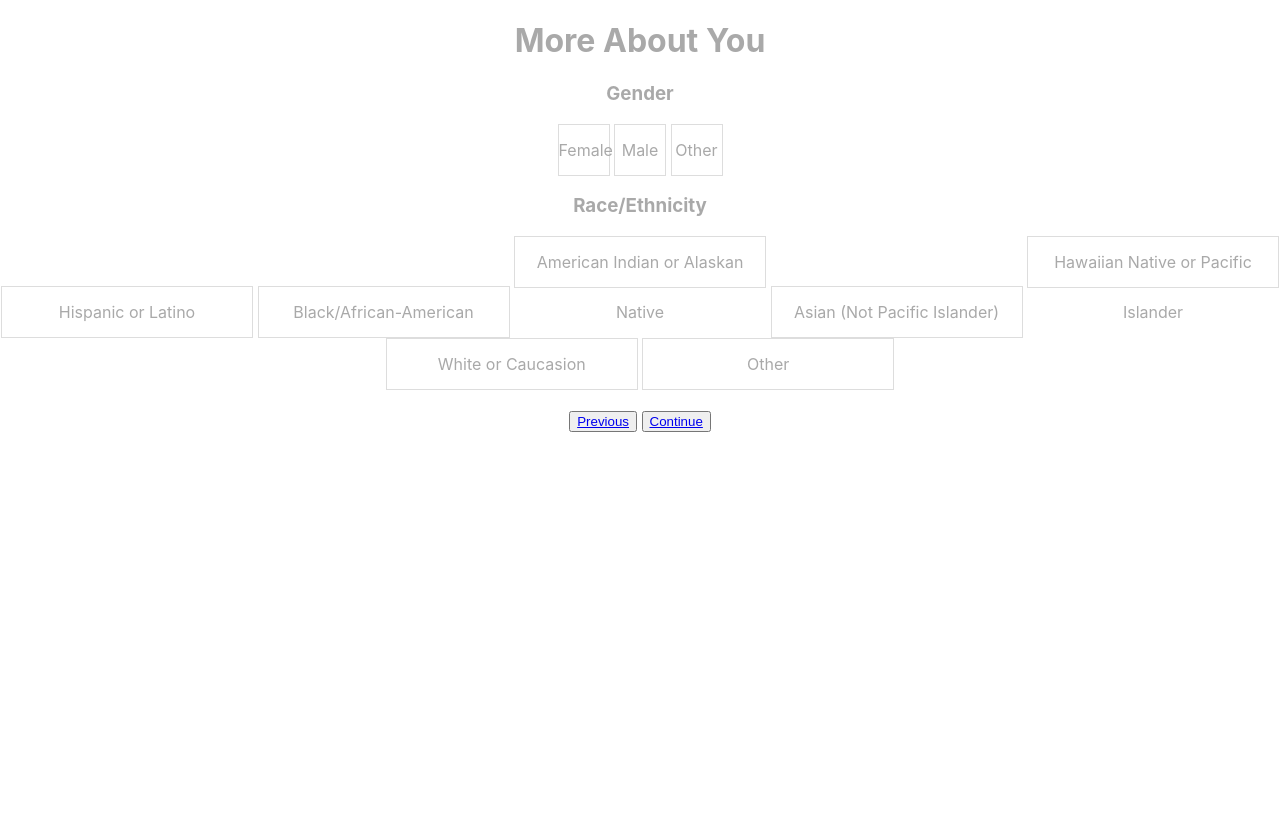
After one commit to dallas2018/team-13, a Python web app: template templates/3.html in a window 1280 px wide. The commit adds this page. Run offline with Jinja, Linux system fonts and the light colour scheme; the template is opened without the code that fills it, so the values that code supplies are empty.

Commit message:
Front-end dev

```diff
--- a/static/css/styles.css
+++ b/static/css/styles.css
@@ -0,0 +1,90 @@
+html, body {
+	margin: 0;
+	padding: 0;
+	box-sizing: border-box;
+	width: 100%;
+	height: 100%;
+	font-family: Inter UI,-apple-system,BlinkMacSystemFont,Segoe UI,Roboto,Helvetica,Arial,sans-serif;
+	color: #A9A9A9;
+  text-align: center;
+  align-items: center;
+}
+
+.home{
+  text-align: center;
+  align-items: center;
+}
+
+h1.home{
+  font-size: 72px;
+}
+.home-text-animation{
+  display: inline-block;
+	animation: type 4s steps(20);
+	overflow:hidden;
+	white-space: nowrap;
+	border-right: 4px transparent #A9A9A9;
+}
+
+@keyframes type {
+	0% {
+		width: 0ch;
+		border-right: 4px solid #A9A9A9;
+	}
+	100% {
+		width: 40ch;
+		border-right: 4px solid #A9A9A9;
+	}
+}
+
+button.home{
+  background-color: #008CBA;
+  font-size: 24px;
+  color: white;
+}
+
+.select-gender  input{
+  display: none;
+}
+
+label.select-gender {
+  display: inline-block;
+  width: 50px;
+  height: 50px;
+  text-align: center;
+  border: 1px solid #ddd;
+  line-height: 50px;
+  cursor: pointer
+}
+
+#female:checked ~ label[for="female"],
+#male:checked ~ label[for="male"],
+#other:checked ~ label[for="other"]{
+  background: #999;
+  color: #ffffff;
+}
+
+.select-race  input{
+  display: none;
+}
+
+label.select-race {
+  display: inline-block;
+  width: 250px;
+  height: 50px;
+  text-align: center;
+  border: 1px solid #ddd;
+  line-height: 50px;
+  cursor: pointer
+}
+
+#hispanic:checked ~ label[for="hispanic"],
+#black:checked ~ label[for="black"],
+#native:checked ~ label[for="native"],
+#asian:checked ~ label[for="asian"],
+#pacific:checked ~ label[for="pacific"],
+#white:checked ~ label[for="white"],
+#other-r:checked ~ label[for="other-r"]{
+  background: #999;
+  color: #ffffff;
+}
--- /dev/null
+++ b/templates/3.html
@@ -0,0 +1,48 @@
+<!DOCTYPE html>
+<html lang="en">
+<head>
+  <meta charset="UTF-8">
+  <meta name="viewport" content="width=device-width, initial-scale=1">
+  <title>SER Jobs for Progress</title>
+  <link href="https://fonts.googleapis.com/css?family=Lato" rel="stylesheet">
+  <!--Custom CSS-->
+  <link rel="stylesheet" href="../static/css/styles.css">
+</head>
+
+<body>
+  <h1>More About You</h1>
+  <div class="select-gender">
+  <h3>Gender</h3>
+  <input type="radio" name="s-gender" id="female"/>
+  <input type="radio" name="s-gender" id="male" />
+  <input type="radio" name="s-gender" id="other" />
+
+  <label class="select-gender" for="female">Female</label>
+  <label class="select-gender" for="male">Male</label>
+  <label class="select-gender" for="other">Other</label>
+  </div>
+
+  <div class="select-race">
+  <h3>Race/Ethnicity</h3>
+  <input type="checkbox" name="s-race" id="hispanic"/>
+  <input type="checkbox" name="s-race" id="black" />
+  <input type="checkbox" name="s-race" id="native" />
+  <input type="checkbox" name="s-race" id="asian" />
+  <input type="checkbox" name="s-race" id="pacific" />
+  <input type="checkbox" name="s-race" id="white" />
+  <input type="checkbox" name="s-race" id="other-r" />
+
+  <label class="select-race" for="hispanic">Hispanic or Latino</label>
+  <label class="select-race" for="black">Black/African-American</label>
+  <label class="select-race" for="native">American Indian or Alaskan Native</label>
+  <label class="select-race" for="asian">Asian (Not Pacific Islander)</label>
+  <label class="select-race" for="pacific">Hawaiian Native or Pacific Islander</label>
+  <label class="select-race" for="white">White or Caucasion</label>
+  <label class="select-race" for="other-r">Other</label>
+  </div>
+
+  <br/>
+  <button type="previous" form="form1" value="Previous"><a href="2.html">Previous</a></button>
+  <button type="continue" form="form1" value="Continue"><a href="4.html">Continue</a></button>
+</body>
+</html>
```
Also changed, not shown: templates/1.html (added, +32 -0 lines), templates/2.html (added, +28 -0 lines), templates/4.html (added, +17 -0 lines), templates/index.html (+17 -1 lines), static/img/serlogo.jpg (added).
